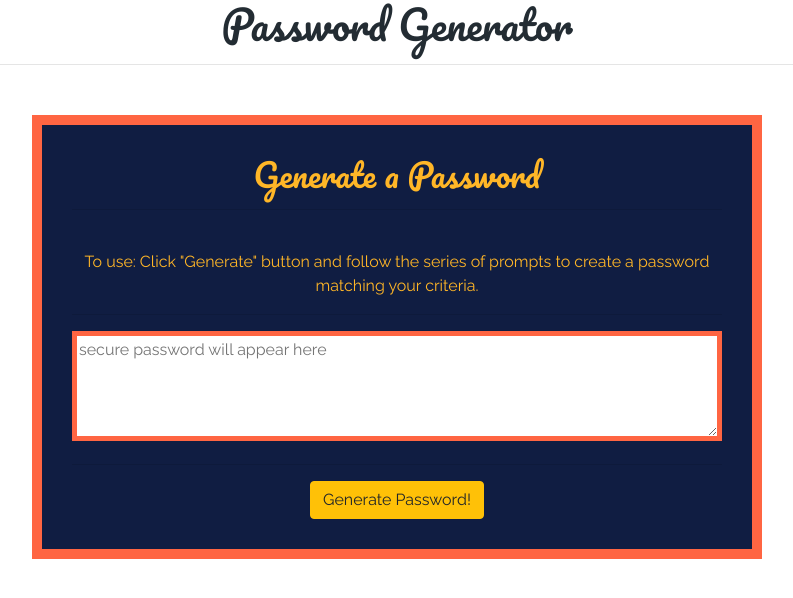
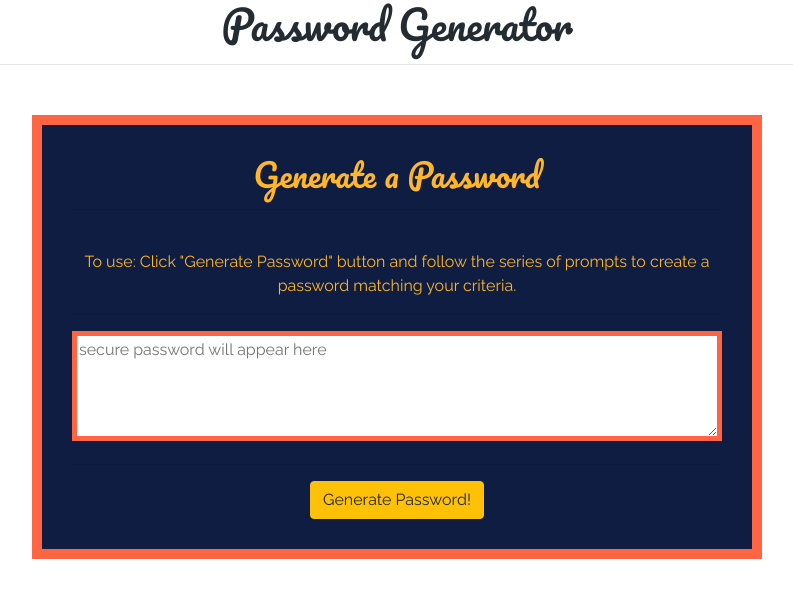
Before and after one commit to ohnobenito/passwordgenerator, a plain HTML site: page index.html in a window 1280 px wide. Shown: the whole page, without its empty margins (243-1036 px from the left). Drawn offline with nearby package versions, Linux system fonts and the light colour scheme.

Commit message:
updated text in P

```diff
--- a/index.html
+++ b/index.html
@@ -24,7 +24,7 @@
                     <div class="content">
                         <h2>Generate a Password</h2><hr>
                         <br>
-                        <p> To use: Click "Generate" button and follow the series of prompts to create a password matching your criteria. </p>
+                        <p> To use: Click "Generate Password" button and follow the series of prompts to create a password matching your criteria. </p>
                         <hr>
                         <textarea  rows="4" col="12" id="display" placeholder="secure password will appear here"></textarea>
                         <br>
```
